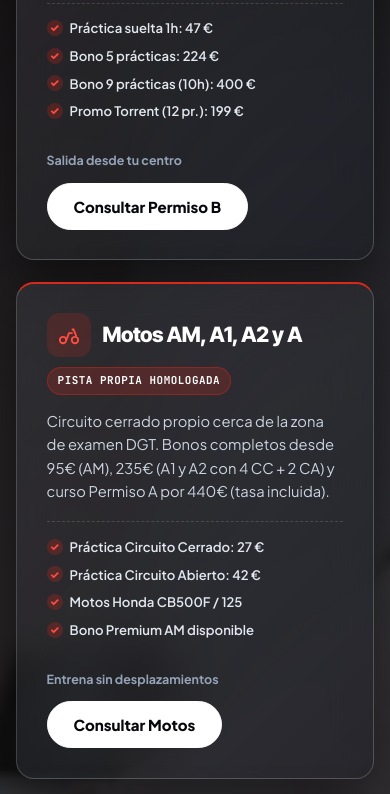
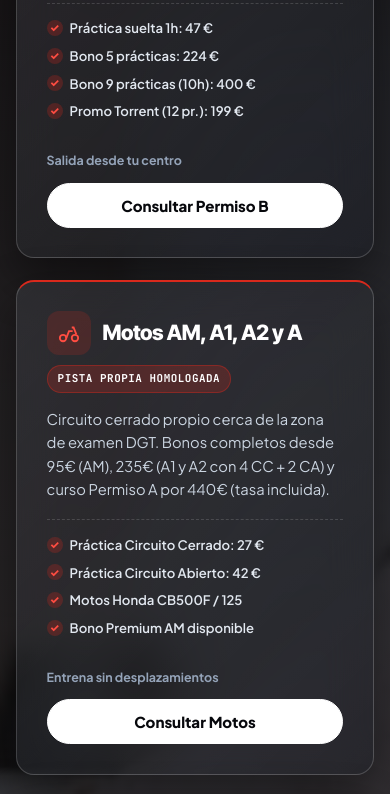
Before and after one commit to ahk2001/autoescuelatresforques, a plain HTML site: page index.html in a window 390 px wide. Shown: the part 4732-5526 px from the top of the page. Drawn offline with Linux system fonts and the light colour scheme.

Commit message:
fix: ajustar largura dos botoes nos cards mobile

```diff
--- a/index.html
+++ b/index.html
@@ -1042,6 +1042,20 @@
       gap: 12px;
       padding-top: 0.5rem;
       flex-wrap: wrap;
+    }
+
+    @media (max-width: 640px) {
+      .prof-card-footer {
+        flex-direction: column;
+        align-items: stretch;
+      }
+      .prof-card-footer .btn-editorial,
+      .dgt-results-banner .btn-editorial {
+        width: 100%;
+        white-space: normal;
+        text-align: center;
+        padding: 12px 18px;
+      }
     }
 
     .prof-meta-note {
```
